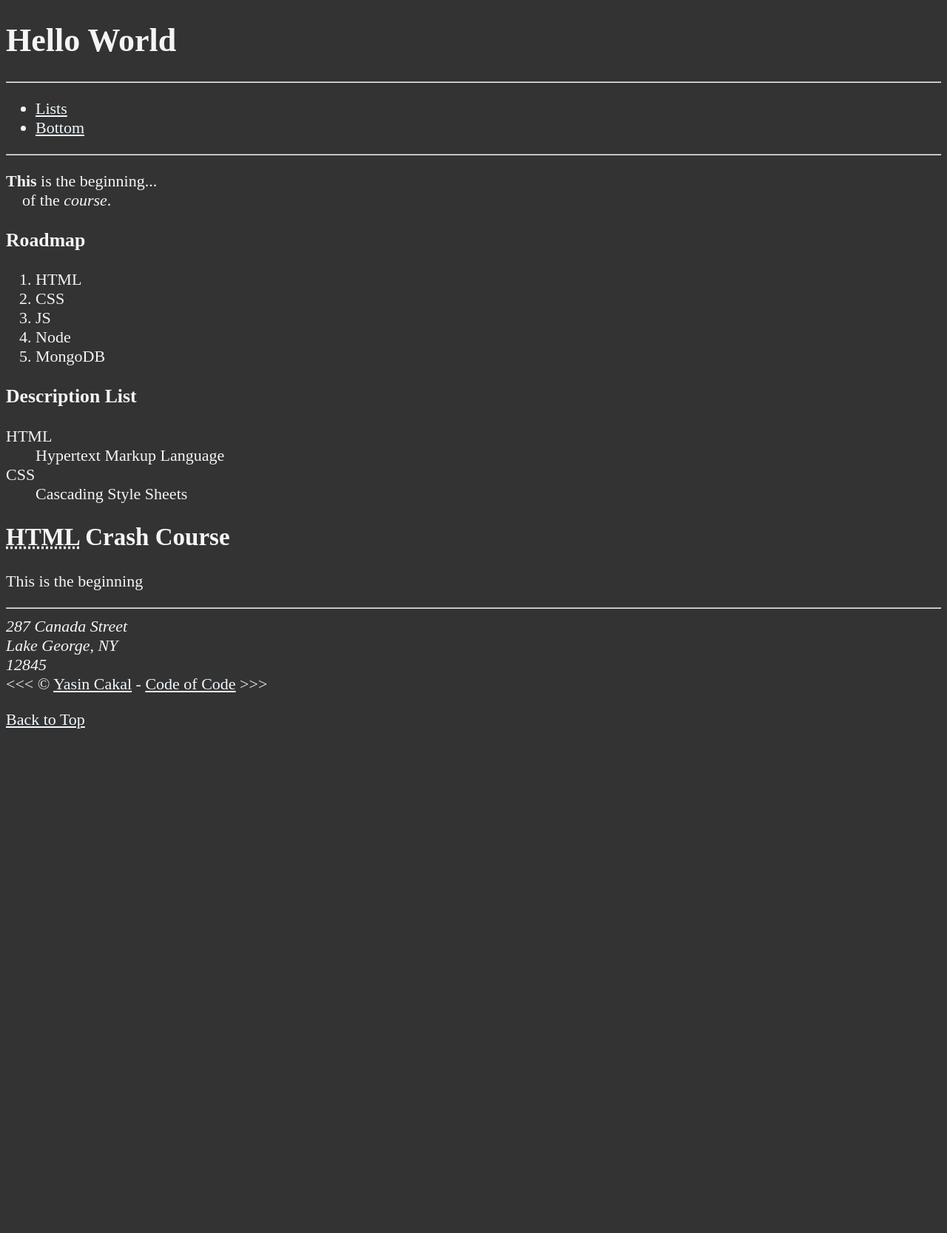
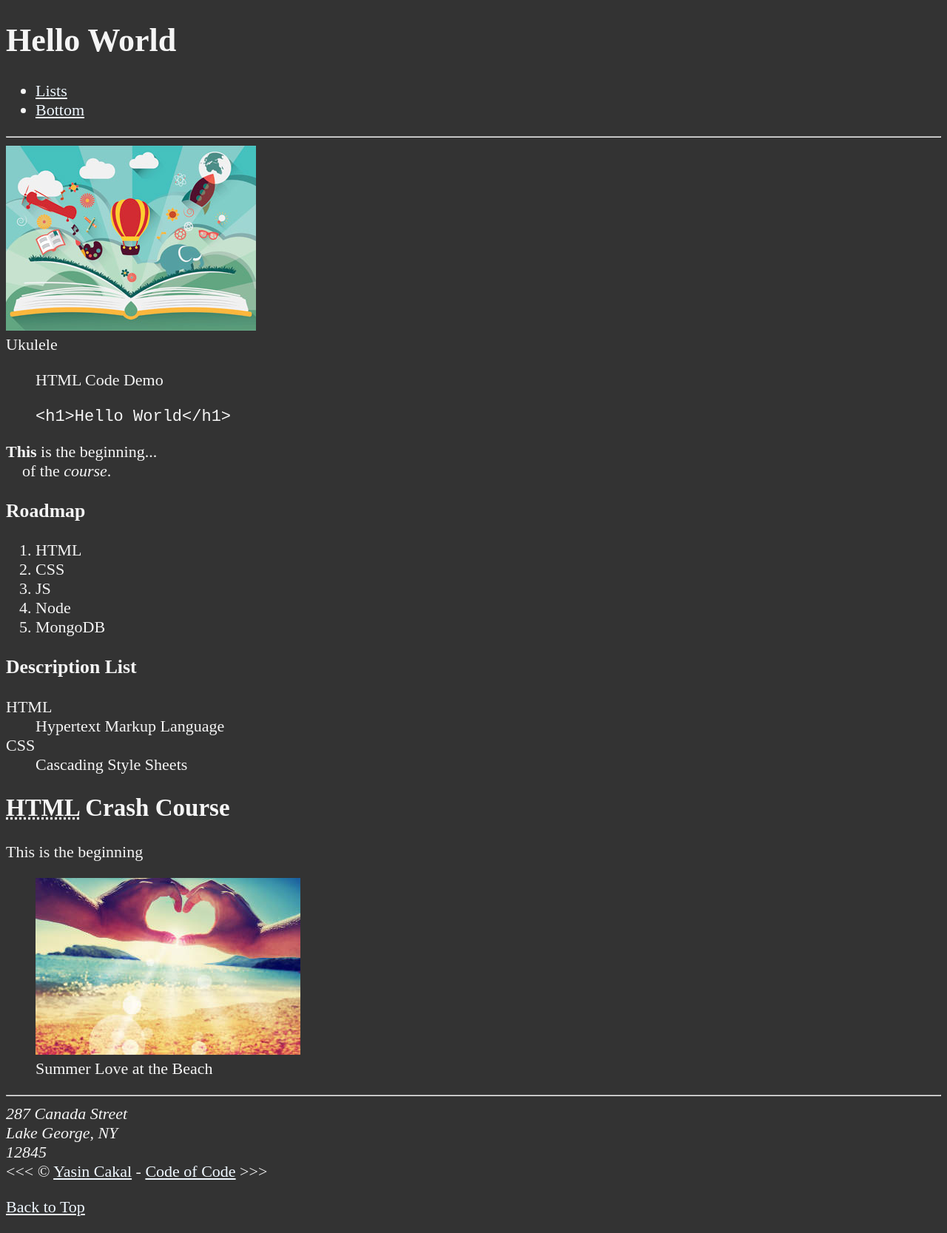
Before and after one commit to yasin1122/html, a plain HTML site: page index.html in a window 1280 px wide. Shown: the whole page at 74% size. Before the commit the page ends 1008 px from the top, so only its background shows below. Drawn offline with Linux system fonts and the light colour scheme.

Commit message:
mid lesson 8

```diff
--- a/index.html
+++ b/index.html
@@ -11,15 +11,31 @@
 </head>
 
 <body>
+  <header>
     <h1>Hello World</h1>
-  <hr>
-  <nav>
+    <nav aria-label="primary-navigation">
       <ul>
         <li><a href="#lists">Lists</a></li>
         <li><a href="#bottom-nav">Bottom</a></li>
       </ul>
     </nav>
+  </header>
+  <main>
     <hr>
+    <figcaption>
+      <img src="img/ukulele.jpg" alt="ukulele" title="Traveling Image." width="338" height="250">
+      <figcaption>Ukulele</figcaption>
+    </figcaption>
+
+    <figure>
+      <figcaption>HTML Code Demo</figcaption>
+      <p>
+        <code>
+          &lt;h1&gt;Hello World&lt;/h1&gt;
+        </code>
+      </p>
+    </figure>
+
     <p><strong>This</strong> is the beginning...
       <!-- html entities start with & -->
       <br>&nbsp;&nbsp;&nbsp;&nbsp;of the <em>course</em>.
@@ -45,12 +61,22 @@
     </section>
     <h2><abbr title="Hypertext Markup Language">HTML</abbr> Crash Course</h2>
     <p>This is the beginning</p>
+    <!-- Lazy loading image demo -->
+    <figure>
+      <img src="img/summer.jpg" alt="Summer Love" loading="lazy" title="Summer love beach photo." width="358"
+        height="239">
+      <figcaption>
+        Summer Love at the Beach
+      </figcaption>
+    </figure>
     <hr>
     <address>
       287 Canada Street<br>
       Lake George, NY<br>
       12845
     </address>
+  </main>
+  <footer>
     <!-- html entities -->
     <section id="bottom-nav">
       &lt;&lt;&lt; &copy; <a href="about.html">Yasin Cakal</a> - <a href="https://codeofcode.org" target="blank">Code of
@@ -59,7 +85,7 @@
     <p>
       <a href="#">Back to Top</a>
     </p>
-
+  </footer>
 </body>
 
 </html>
```
Also changed, not shown: about.html (+45 -7 lines), image-resources.txt (added), img/summer.jpg (added), img/ukulele.jpg (added). Lines whose indentation alone changed are shown as unchanged.
